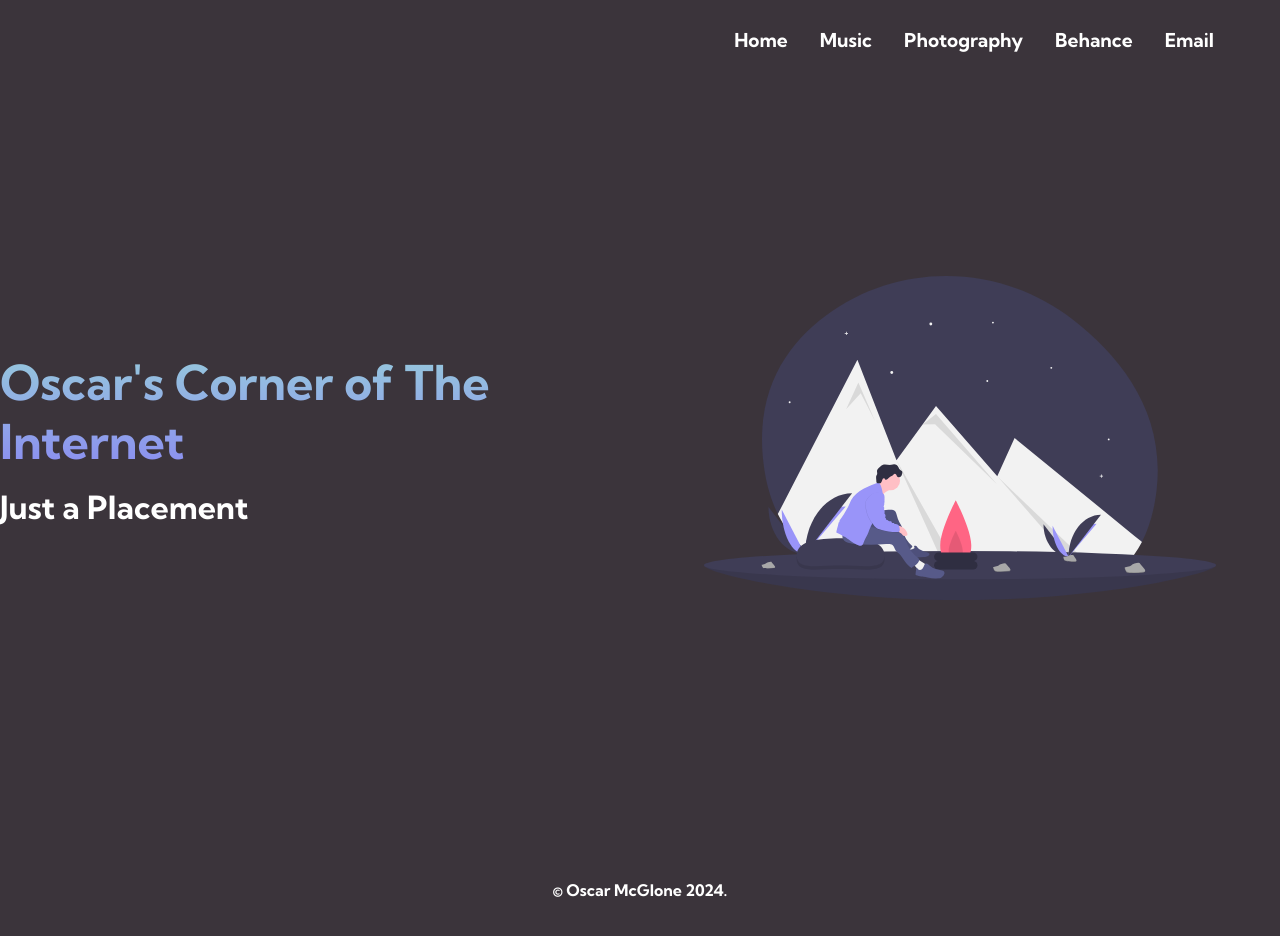
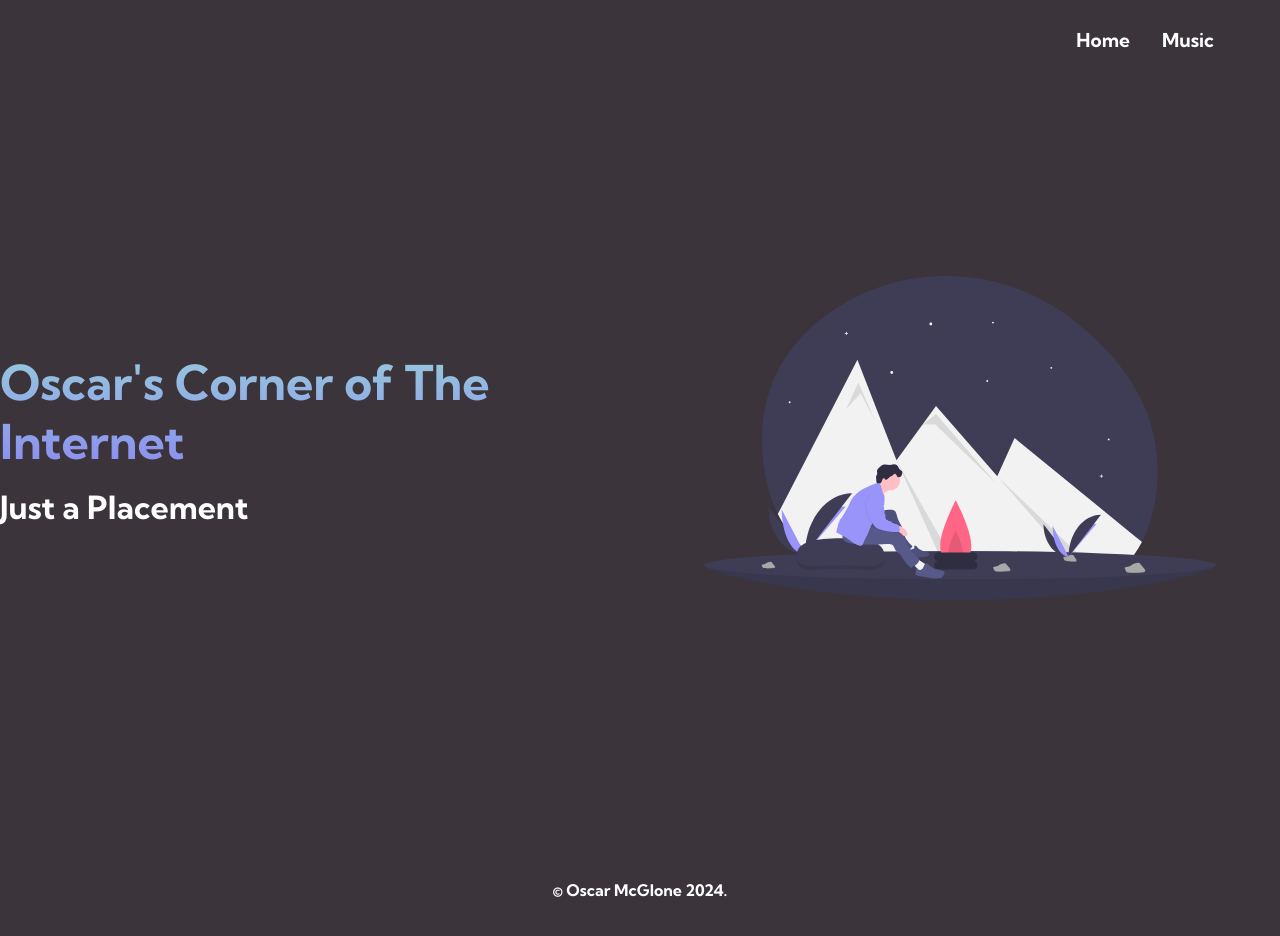
Before and after one commit to oscarmcgl/oscarmcgl.github.io, a plain HTML site: page index.html in a window 1280 px wide. Drawn offline with Linux system fonts and the light colour scheme.

Commit message:
Update index.html

```diff
--- a/index.html
+++ b/index.html
@@ -33,15 +33,6 @@
                     </li>
                     <li class="navbar__item">
                         <a href="/music" class="navbar__links">Music</a>
-                    </li>
-                    <li class="navbar__item">
-                        <a href="/insta" class="navbar__links">Photography</a>
-                    </li>
-                    <li class="navbar__item">
-                        <a href="/behance" class="navbar__links">Behance</a>
-                    </li>
-                    <li class="navbar__item">
-                        <a href="mailto:oscar@oscarmcglone.com" class="navbar__links">Email</a>
                     </li>
                 </ul>
             </div>
```
